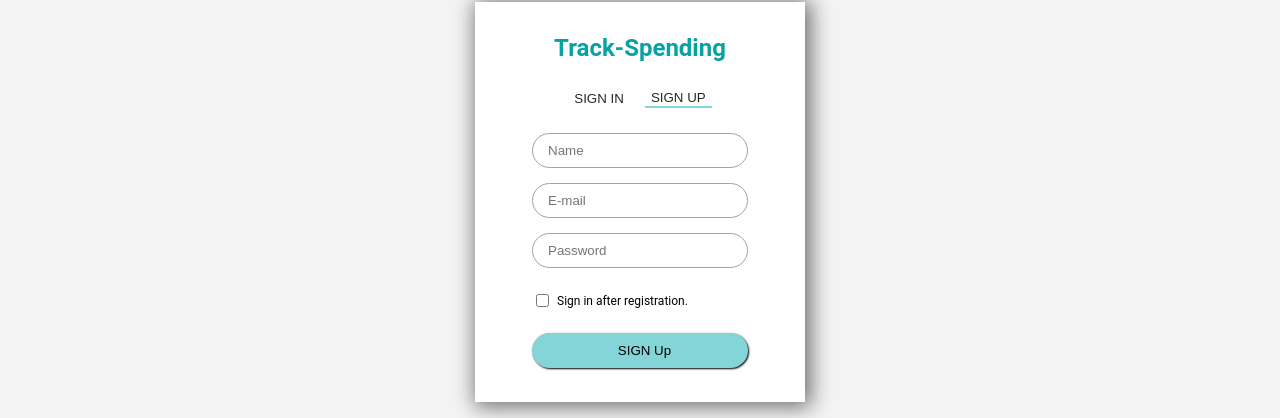
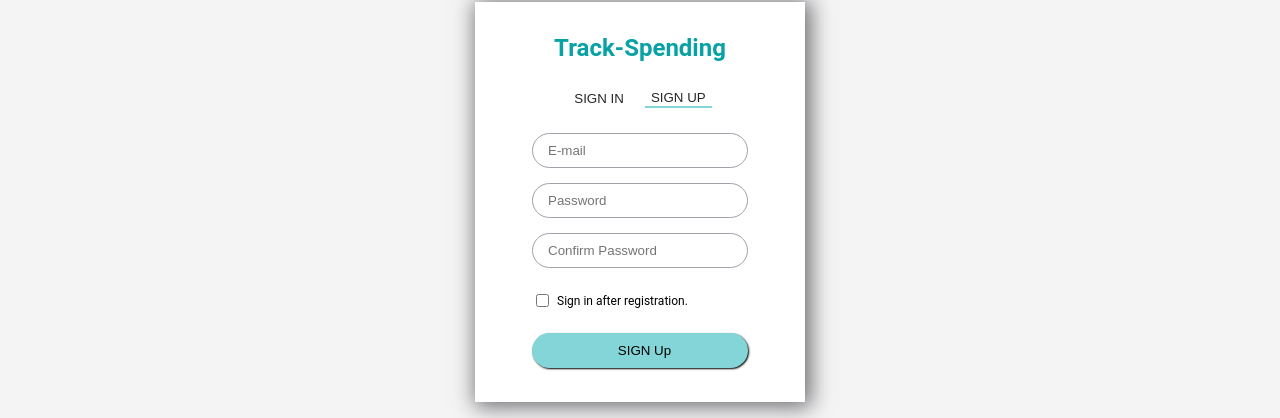
Before and after one commit to 1Hui57/track-spending, a Next.js app: page / in a window 1280 px wide. Both pictures are taken after a click on the button "SIGN UP". Shown: the part 148-566 px from the top of the page. Built offline with nearby package versions, Linux system fonts and the light colour scheme.

Commit message:
feat:串接首頁登入註冊功能

```diff
--- a/src/app/page.tsx
+++ b/src/app/page.tsx
@@ -1,22 +1,67 @@
 'use client'
 import { useRouter } from 'next/navigation'
 import { useState } from 'react';
-
+import { auth } from '@/lib/firebase';
+import { createUserWithEmailAndPassword, signInWithEmailAndPassword } from "firebase/auth";
 
 export default function Home() {
 
     const router = useRouter();
 
-    // 切換註冊or登入
+    // 註冊、登入使用useSate
     const [isSignIn, setIsSignin] = useState(true);
+    const [email, setEmail] = useState('');
+    const [password, setPassword] = useState('');
+    const [confirmPassword, setConfirmPassword] = useState('');
+    const [error, setError] = useState('');
 
     function changeSignIn() {
         setIsSignin(true);
+        setError("");
     }
 
     function changeSignUp() {
         setIsSignin(false);
+        setError("");
     }
+
+    // 登入
+    const handleSignIn = async (e: React.FormEvent) => {
+        e.preventDefault();
+        setError('');
+        try {
+            const userCredential = await signInWithEmailAndPassword(auth, email, password);
+            console.log(userCredential);
+            router.push('/accounting');
+        } catch (err: any) {
+            // console.log("錯誤訊息",err.message);
+            setError("帳號或密碼輸入錯誤");
+        }
+    };
+
+    // 註冊
+    const handleSignUp = async (e: React.FormEvent) => {
+        e.preventDefault();
+        setError('');
+        if (password !== confirmPassword) {
+            setError('密碼與確認密碼不一致');
+            return;
+        }
+        try {
+            await createUserWithEmailAndPassword(auth, email, password);
+            router.push('/accounting');
+        } catch (err: any) {
+            if (err.message === "Firebase: Password should be at least 6 characters (auth/weak-password).") {
+                setError("密碼需大於6個字元");
+            }
+            else if (err.message === "Firebase: Error (auth/email-already-in-use).") {
+                setError("此帳號已被註冊");
+            }
+            else if (err.message === "Firebase: Error (auth/invalid-email).") {
+                setError("請輸入正確的E-mail格式");
+            }
+        }
+    };
 
     // 跳轉到 /accounting 頁面
     function onStartBtnClick(): void {
@@ -26,33 +71,37 @@ export default function Home() {
         <div className='accountWrapper'>
             <h3>Track-Spending</h3>
             <div className='accountWrapper__singInOrUp'>
-                <button onClick={changeSignIn} className={isSignIn?"actionSingBtn":""}>SIGN IN</button>
-                <button onClick={changeSignUp} className={isSignIn?"":"actionSingBtn"}>SIGN UP</button>
+                <button onClick={changeSignIn} className={isSignIn ? "actionSingBtn" : ""}>SIGN IN</button>
+                <button onClick={changeSignUp} className={isSignIn ? "" : "actionSingBtn"}>SIGN UP</button>
             </div>
             {isSignIn ? (
-                <form action="" className='signForm'>
-                    <input type="text" placeholder='E-mail' />
-                    <input type="text" placeholder='Password' />
+                <form className='signForm' onSubmit={handleSignIn}>
+                    <input type="text" placeholder='E-mail' value={email}
+                        onChange={(e) => setEmail(e.target.value)} />
+                    <input type="password" placeholder='Password' value={password}
+                        onChange={(e) => setPassword(e.target.value)} />
                     <label className='text-xs-400'>
                         <input type="checkbox" id='stayIn' />
                         Stay signed in.
                     </label >
-                    <button onClick={onStartBtnClick}>SIGN IN</button>
+                    <button type='submit'>SIGN IN</button>
                 </form>
             )
-            : (<form action="" className='signForm'>
-                <input type="text" placeholder='Name' />
-                <input type="text" placeholder='E-mail' />
-                <input type="text" placeholder='Password' />
-                <label className='text-xs-400'>
-                    <input type="checkbox" id='stayIn' />
-                    Sign in after registration.
-                </label>
-                <button onClick={onStartBtnClick}>SIGN Up</button>
-            </form>)}
+                : (<form className='signForm' onSubmit={handleSignUp}>
+                    <input type="text" placeholder='E-mail' value={email}
+                        onChange={(e) => setEmail(e.target.value)} />
+                    <input type="password" placeholder='Password' value={password}
+                        onChange={(e) => setPassword(e.target.value)} />
+                    <input type="password" placeholder='Confirm Password' value={confirmPassword}
+                        onChange={(e) => setConfirmPassword(e.target.value)} />
+                    <label className='text-xs-400'>
+                        <input type="checkbox" id='stayIn' />
+                        Sign in after registration.
+                    </label>
+                    <button type='submit'>SIGN Up</button>
+                </form>)}
+            {error && <p className="accountWrapper__error text-sm-400">{error}</p>}
+        </div>
 
-
-
-        </div>
     )
 }
--- a/src/lib/firebase.ts
+++ b/src/lib/firebase.ts
@@ -1,6 +1,6 @@
 // Import the functions you need from the SDKs you need
 import { initializeApp } from "firebase/app";
-import { getAnalytics } from "firebase/analytics";
+// import { getAnalytics } from "firebase/analytics";
 // **新增這兩行來導入 Auth 和 Firestore 的函數**
 import { getAuth } from "firebase/auth";
 import { getFirestore } from "firebase/firestore";
@@ -23,10 +23,10 @@ const firebaseConfig = {
 
 // Initialize Firebase
 const app = initializeApp(firebaseConfig);
-const analytics = getAnalytics(app);
+// const analytics = getAnalytics(app);
 
 // **新增這兩行來取得 Auth 和 Firestore 的服務實例**
 const auth = getAuth(app); // 取得 Authentication 服務的實例
 const db = getFirestore(app); // 取得 Cloud Firestore 資料庫的實例
-
+export{db,auth}
 // 現在你有了 app, analytics, auth, 和 db 這幾個實例，可以用它們來呼叫 Firebase 的功能了！
--- a/src/style.css
+++ b/src/style.css
@@ -37,6 +37,11 @@ body{
         border-radius: 0;
         cursor: pointer;
     }
+}
+
+.accountWrapper__error{
+    color:var(--color-red-600);
+    margin-top: 10px;
 }
 
 .actionSingBtn{
```
